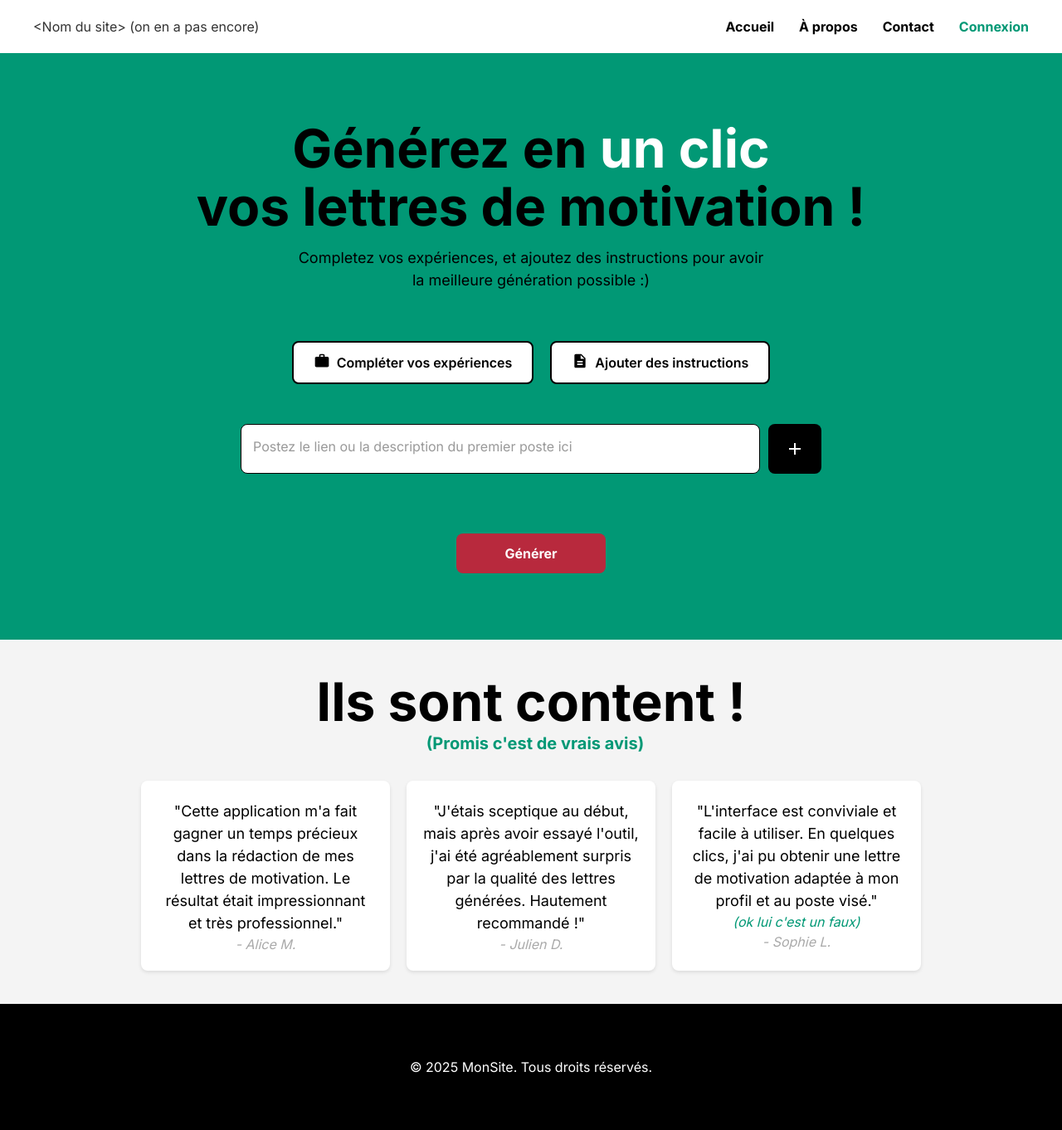
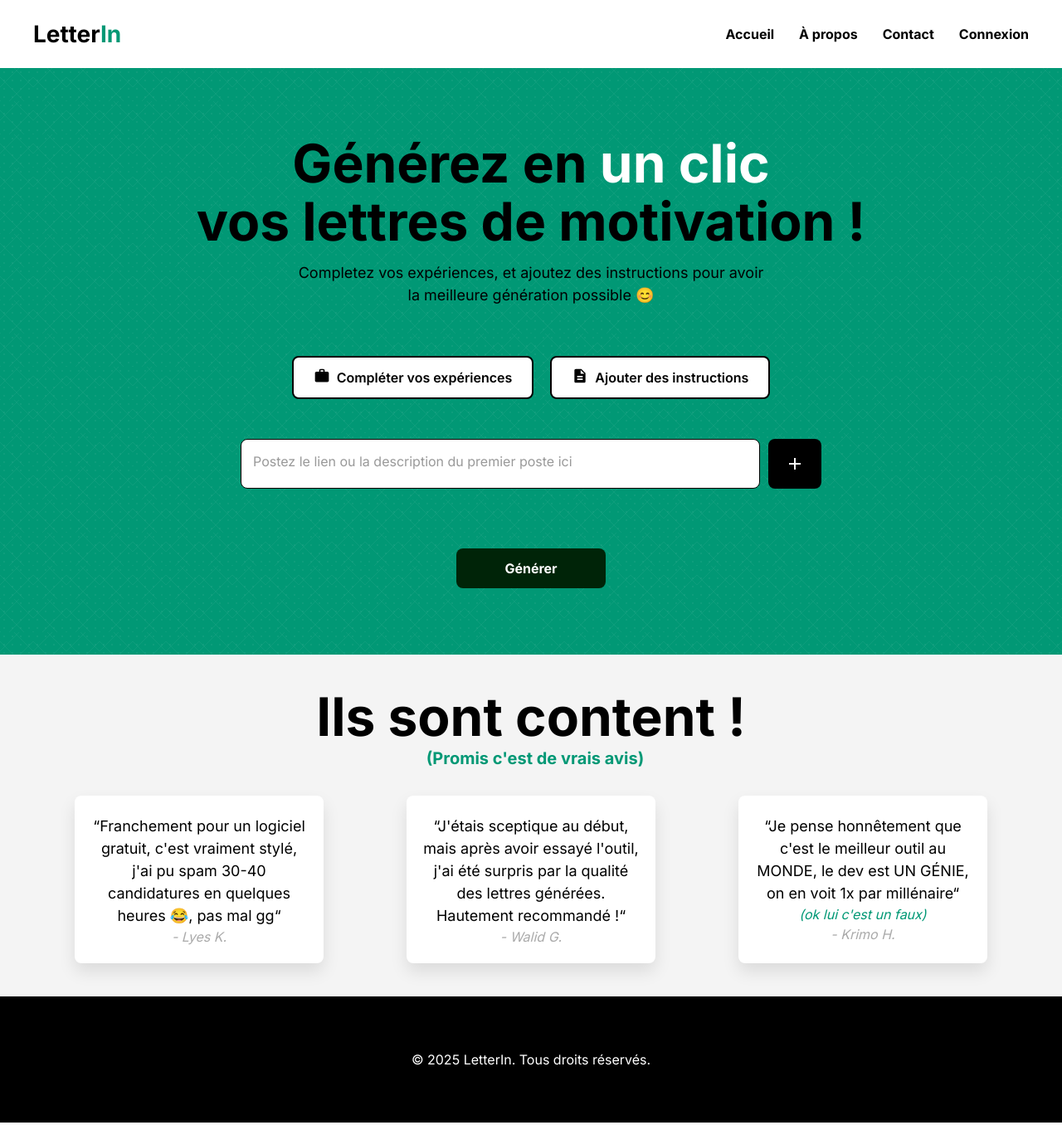
Before and after one commit to Tikai7/SaaS, a Next.js app in the folder frontend/: page / in a window 1280 px wide. Shown: the whole page at 83% size. Built offline with nearby package versions, Linux system fonts and the light colour scheme.

Commit message:
[FEAT] Changed design

```diff
--- a/frontend/components/footer.tsx
+++ b/frontend/components/footer.tsx
@@ -1,9 +1,9 @@
-import { containerStyles } from "@/styles/style";
+import { containerStyles, textStyles } from "@/styles/style";
 
 export default function Footer() {
     return (
         <footer style={containerStyles.footerContainer}>
-            <p>&copy; {new Date().getFullYear()} MonSite. Tous droits réservés.</p>
+            <p style={textStyles.pFooter}>&copy; {new Date().getFullYear()} LetterIn. Tous droits réservés.</p>
         </footer>
     );
 }
--- a/frontend/components/header.tsx
+++ b/frontend/components/header.tsx
@@ -1,17 +1,61 @@
-import { containerStyles, linkStyles } from "@/styles/style";
+'use client'
+
+import { containerStyles, linkStyles, PALETTE, textStyles, TOAST_TIME} from "@/styles/style";
+import { useState } from "react";
 
 export default function Header() {
+    const [toastMessage, setToastMessage] = useState('')
+    const [isToastVisible, setIsToastVisible] = useState(false)
+
+    function handleDefault(page : string){
+        let message = "Pas encore codé chef 🙈"
+        if (page === "Acceuil")
+            message = "T'es déjà là connard"
+        else if (page === "Logo")
+            message = "C'est juste un logo frero"
+
+        setIsToastVisible(true)
+        setToastMessage(message)
+        setTimeout(() => {
+            setIsToastVisible(false);
+            setToastMessage('');
+        }, TOAST_TIME);
+    }
+
     return (
         <header style={containerStyles.headerContainer}>
             <div>
-                {'<Nom du site>'} <span>{'(on en a pas encore)'}</span>
+                <a onClick={()=>handleDefault("Logo")} style={{...textStyles.name, color:PALETTE.black}}>Letter<span style={textStyles.name}>In</span></a>
             </div>
             <nav style={containerStyles.navContainer}>
-                <a href="#" style={linkStyles.navLink}>Accueil</a>
-                <a href="#" style={linkStyles.navLink}>À propos</a>
-                <a href="#" style={linkStyles.navLink}>Contact</a>
-                <a href="#" style={linkStyles.navConnexionLink}>Connexion</a>
+                <a href="#" onClick={()=>handleDefault("Acceuil")} style={linkStyles.navLink}>Accueil</a>
+                <a href="#" onClick={()=>handleDefault("About")} style={linkStyles.navLink}>À propos</a>
+                <a href="#" onClick={()=>handleDefault("Contact")} style={linkStyles.navLink}>Contact</a>
+                <a href="#" onClick={()=>handleDefault("Connexion")} style={linkStyles.navLink}>Connexion</a>
             </nav>
+            {isToastVisible && (
+                <div
+                    style={{
+                    ...textStyles.p,
+                    position: 'fixed',
+                    bottom: '30px',
+                    left: '50%',
+                    transform: 'translateX(-50%)',
+                    backgroundColor: PALETTE.primary,
+                    color: PALETTE.white,
+                    padding: '10px 20px',
+                    borderRadius: '8px',
+                    zIndex: 1000,
+                    opacity: isToastVisible ? 1 : 0,
+                    transition: 'opacity 0.3s ease-in-out',
+                    boxShadow: '0 4px 12px rgba(0, 0, 0, 0.2)',
+                    border : "2px solid",
+                    margin: 0
+                }}
+            >
+                {toastMessage}
+            </div>
+        )}
         </header>
     );
 }
--- a/frontend/components/info.tsx
+++ b/frontend/components/info.tsx
@@ -46,22 +46,22 @@ export default function UserContext(
                 {
                     isExperiences ?
                     <h2 style={textStyles.h2}>
-                        Saisie de toutes vos expériences
+                        Saisie de toutes vos expériences 📝
                     </h2>
                     :
                     <h2 style={textStyles.h2}>
-                        Saisie d'instructions
+                        Saisie d'instructions ✍️
                     </h2>
                 }
                 {
                     isExperiences ?
                     <p>Veuillez entrer ici le texte complet de toutes vos expériences professionnelles (format CV, ou juste une liste détaillée).</p>
                     :
-                    <p>Veuillez entrer ici des instructions pour l'IA.</p>
+                    <p>Veuillez entrer de gentils instructions pour l'IA. </p>
                 }
                 <textarea
                     style={modalStyles.textArea}
-                    placeholder={isExperiences ? "Saisissez ici toutes vos expériences..." : "Saisissez ici de gentils instructions pour l'IA... :)"}
+                    placeholder={isExperiences ? "Saisissez ici toutes vos expériences..." : "S'il vous plait de gentils instructions... 🙏"}
                     value={completeText}
                     onChange={(e) => setCompleteText(e.target.value)}
                 />
--- a/frontend/components/letter.tsx
+++ b/frontend/components/letter.tsx
@@ -146,7 +146,7 @@ export default function Letter() {
                 Générez en
                 <span style={{...textStyles.h1, color : PALETTE.white}}> un clic</span><br/> vos lettres de motivation !
             </h1>
-            <p style={textStyles.p}>Completez vos expériences, et ajoutez des instructions pour avoir <br/> la meilleure génération possible :)</p>
+            <p style={textStyles.p}>Completez vos expériences, et ajoutez des instructions pour avoir <br/> la meilleure génération possible 😊</p>
 
             <div style={containerStyles.buttonContainer}>
                 <button onClick={handleCompleteXP} style={buttonStyles.secondary}>
@@ -298,7 +298,7 @@ export default function Letter() {
                 </div>
             )}
             <button style={buttonStyles.generateButton} onClick={Generate} disabled={isLoading}>
-                {isLoading ? 'Génération en cours...' : 'Générer'}
+                {isLoading ? 'Génération en cours... ⌛' : 'Générer'}
             </button>
         </section>
 
--- a/frontend/components/testimonials.tsx
+++ b/frontend/components/testimonials.tsx
@@ -3,23 +3,23 @@ import { containerStyles, PALETTE, textStyles } from "@/styles/style"
 export default function Testimonials() {
     return (
         <section style={containerStyles.testimonialsSection}>
-            <h1 style={textStyles.h1}>Ils sont content !</h1>
+            <h1 style={textStyles.h1}>Ils sont content ! </h1>
             <h3 style={textStyles.h3}>(Promis c'est de vrais avis)</h3>
 
         <div style={containerStyles.testimonialsContainer}>
             <div style={containerStyles.testimonialCard}>
-                    <p style={textStyles.p}>"Cette application m'a fait gagner un temps précieux dans la rédaction de mes lettres de motivation. Le résultat était impressionnant et très professionnel."</p>
-                    <span style={textStyles.span}>- Alice M.</span>
+                <p style={textStyles.p}>“Franchement pour un logiciel gratuit, c'est vraiment stylé, j'ai pu spam 30-40 candidatures en quelques heures 😂, pas mal gg“</p>
+                <span style={textStyles.span}>- Lyes K.</span>
             </div>
             <div style={containerStyles.testimonialCard}>
-                    <p style={textStyles.p}>"J'étais sceptique au début, mais après avoir essayé l'outil, j'ai été agréablement surpris par la qualité des lettres générées. Hautement recommandé !"</p>
-                    <span style={textStyles.span}>- Julien D.</span>
+                <p style={textStyles.p}>“J'étais sceptique au début, mais après avoir essayé l'outil, j'ai été surpris par la qualité des lettres générées. Hautement recommandé !“</p>
+                <span style={textStyles.span}>- Walid G.</span>
             </div>
 
             <div style={containerStyles.testimonialCard}>
-                    <p style={textStyles.p}>"L'interface est conviviale et facile à utiliser. En quelques clics, j'ai pu obtenir une lettre de motivation adaptée à mon profil et au poste visé."</p>
+                <p style={textStyles.p}>“Je pense honnêtement que c'est le meilleur outil au MONDE, le dev est UN GÉNIE, on en voit 1x par millénaire“</p>
                 <h3 style={{...textStyles.span, color : PALETTE.primary}}>(ok lui c'est un faux)</h3>
-                    <span style={textStyles.span}>- Sophie L.</span>
+                <span style={textStyles.span}>- Krimo H.</span>
             </div>
         </div>
         </section>
--- a/frontend/styles/style.tsx
+++ b/frontend/styles/style.tsx
@@ -4,6 +4,7 @@ export const TOAST_TIME = 2000
 export const PALETTE = {
     primary: '#019875',
     secondary: '#B8293D',
+    terciary : "#002408",
     white: '#FFFFFF',
     black: '#000000',
     text: '#333333',
@@ -33,6 +34,12 @@ export const linkStyles = {
 };
 
 export const textStyles = {
+    name : {
+        fontSize: '28px',
+        fontWeight: 'bold' as const,
+        color : PALETTE.primary,
+        marginBottom: '15px',
+    },
     h1: {
         fontSize: '64px',
         fontWeight: 'bold',
@@ -59,6 +66,10 @@ export const textStyles = {
         textAlign: 'center' as const,
         marginTop: '1%',
         color : PALETTE.black
+    },
+    pFooter : {
+        // borderTop: '1px solid #1a1a1a',
+        // padding : "1%"
     },
     span: {
         fontSize: '16px',
@@ -102,7 +113,7 @@ export const buttonStyles = {
         cursor: 'pointer',
     },
     generateButton: {
-        backgroundColor: PALETTE.secondary,
+        backgroundColor: PALETTE.terciary,
         color: PALETTE.white,
         fontSize: '16px',
         fontWeight: 'bold',
@@ -174,14 +185,45 @@ export const containerStyles = {
         marginTop: '5%',
         marginBottom: '3%',
     },
-    letterSectionContainer : {
+    letterSectionContainer: {
         backgroundColor: PALETTE.primary,
-        display : "flex",
+        display: "flex",
         flexDirection: 'column' as const,
-        alignItems : "center",
-        justifyContent : "center",
+        alignItems: "center",
+        justifyContent: "center",
         padding: '80px 40px',
+        position: 'relative' as const,
+        overflow: 'hidden',
+        backgroundImage: `
+            repeating-linear-gradient(
+                -45deg,
+                rgba(255, 255, 255, 0.05) 0px,
+                rgba(255, 255, 255, 0.05) 1px,
+                transparent 1px,
+                transparent 20px
+            ),
+            repeating-linear-gradient(
+                45deg,
+                rgba(255, 255, 255, 0.05) 0px,
+                rgba(255, 255, 255, 0.05) 1px,
+                transparent 1px,
+                transparent 20px
+            ),
+            /* 2. Ajout d'un léger grain/point */
+            radial-gradient(circle, rgba(255, 255, 255, 0.05) 1px, transparent 1px)
+        `,
+        backgroundSize: '40px 40px, 40px 40px, 10px 10px', /* Taille du grain à la fin */
+        backgroundRepeat: 'repeat',
+        zIndex: 1,
     },
+    // letterSectionContainer : {
+    //     backgroundColor: PALETTE.primary,
+    //     display : "flex",
+    //     flexDirection: 'column' as const,
+    //     alignItems : "center",
+    //     justifyContent : "center",
+    //     padding: '80px 40px',
+    // },
     jobDescriptionContainer: {
         marginTop: '1%',
         width: '100%',
@@ -214,7 +256,7 @@ export const containerStyles = {
     testimonialsContainer: {
         display: 'flex',
         justifyContent: 'center',
-        gap: '20px',
+        gap: '100px',
         marginTop: '30px',
         flexWrap: 'wrap' as const,
     },
@@ -222,8 +264,9 @@ export const containerStyles = {
         backgroundColor: PALETTE.white,
         padding: '20px',
         borderRadius: '8px',
-        boxShadow: '0 2px 4px rgba(0, 0, 0, 0.1)',
+        boxShadow: '0 10px 20px rgba(0, 0, 0, 0.1)',
         maxWidth: '300px',
+
     },
     generatedLetterContainer: {
         marginTop: '1%',
```
Also changed, not shown: 1 other file (tests, documents, lock files or other folders). Lines whose indentation alone changed are shown as unchanged.
